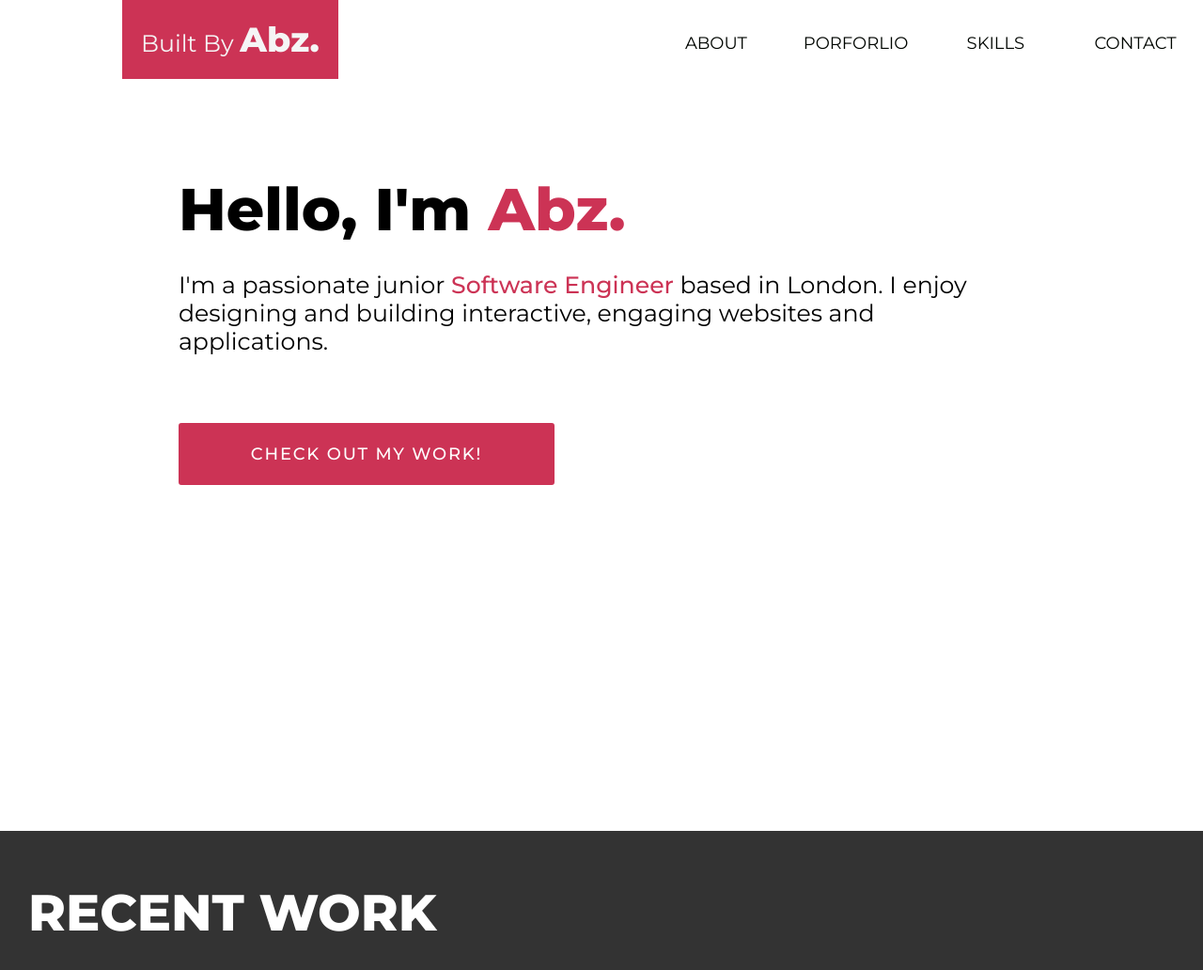
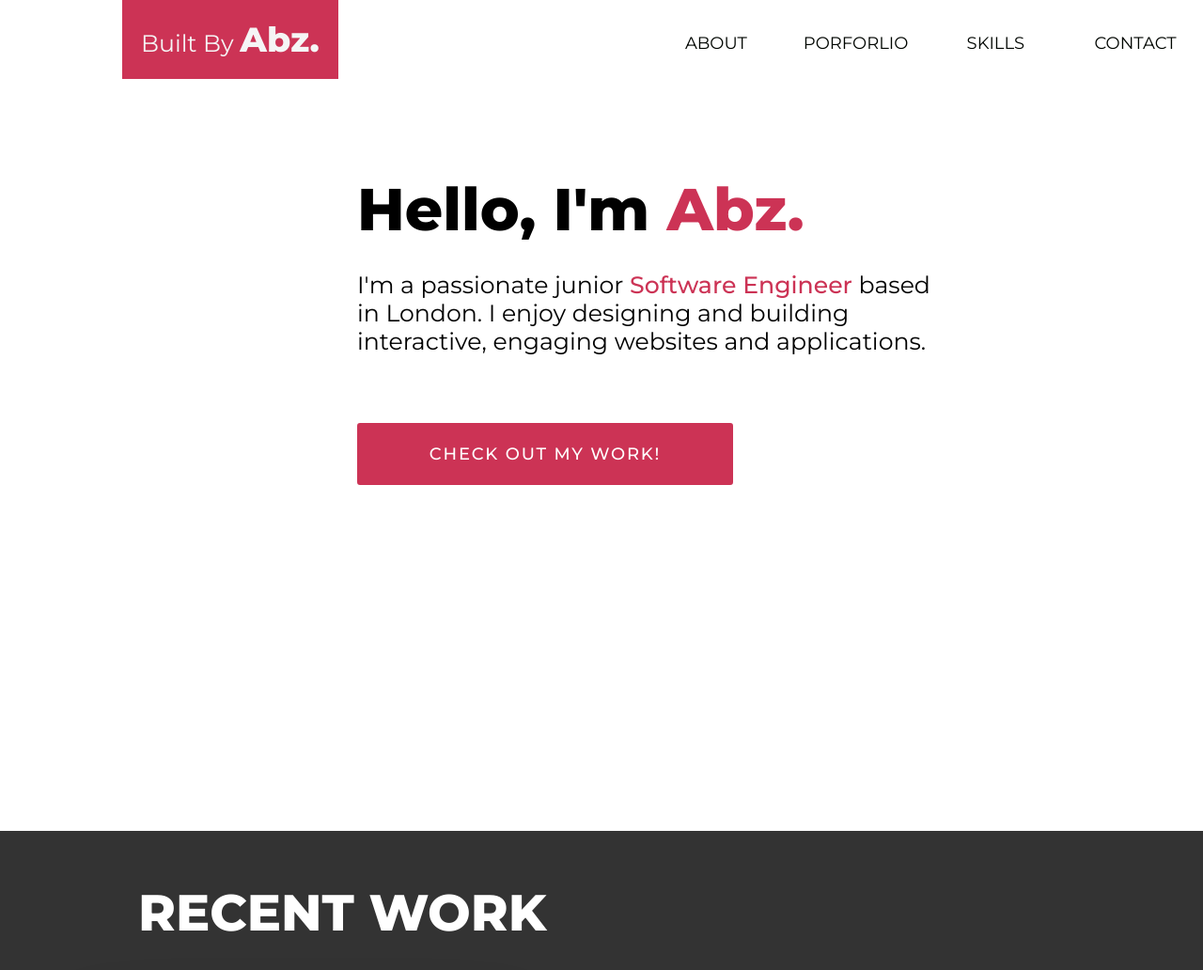
Before and after one commit to ab-96/web-portfolio, a website: page index.html in a window 1280 px wide. Shown: the top 1032 px of the page at 94% size. Drawn offline with nearby package versions, Linux system fonts and the light colour scheme.

Commit message:
added padding to work section

```diff
--- a/_work.scss
+++ b/_work.scss
@@ -7,6 +7,7 @@
     background-color: #333333;
     width: 100vw;
     min-height: 100%;
+    padding-bottom: 30px;
 }
 
 .header-work {
@@ -206,6 +207,7 @@
 
     .title--work {
         margin-top: 3rem;
+        margin-left: 6.5rem;
         font-size: 3rem;
         color: white;
     }
@@ -233,6 +235,7 @@
                 position: relative;
                 height: 300px;
                 width: 500px;
+                box-shadow: rgba(255, 255, 255, 0.1) 0px 1px 1px 0px inset, rgba(50, 50, 93, 0.25) 0px 50px 100px -20px, rgba(0, 0, 0, 0.3) 0px 30px 60px -30px;
 
                 img {
                     height: 100%;
--- a/styles.scss
+++ b/styles.scss
@@ -264,6 +264,12 @@ a {
 
     .hero {
 
+        .hero__container {
+            padding-left: 5rem;
+            max-width: 700px;
+            // border: 2px solid black;
+        }
+
 
         .hero__work {
             width: 400px;
```
Also changed, not shown: styles.css, 1 other file.
